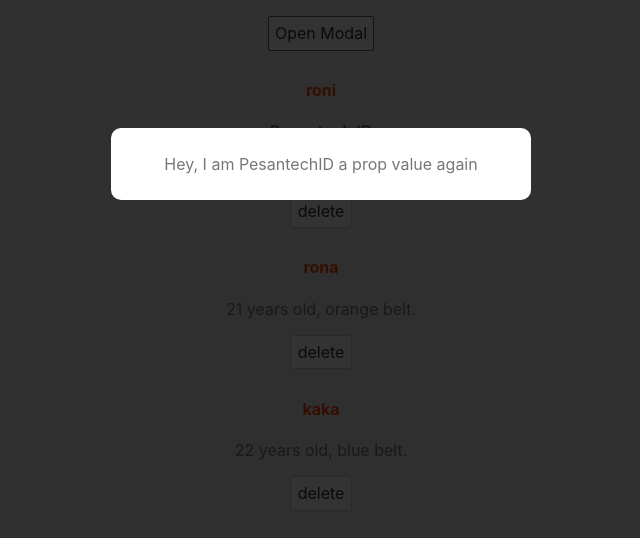
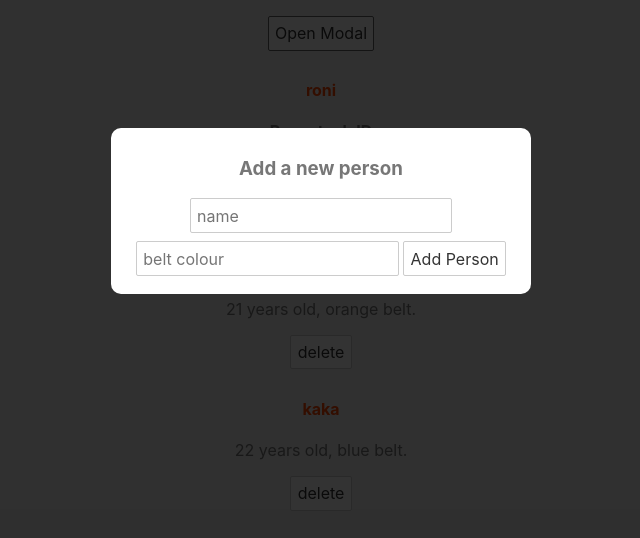
Before and after one commit to ronisky/myproject-svelte, a Svelte app: page / in a window 1280 px wide. Both pictures are taken after a click on the button "Open Modal". Shown: the top 538 px of the page, without its empty margins (319-959 px from the left). Built offline with nearby package versions, Linux system fonts and the light colour scheme.

Commit message:
slots - 14

```diff
--- a/src/App.svelte
+++ b/src/App.svelte
@@ -51,10 +51,21 @@
 {/if} -->
 
 <!-- <Modal message="Hey, I am PesantechID a prop value " isPromo={true} /> -->
-<Modal
+<!-- <Modal
   message="Hey, I am PesantechID a prop value again"
   {showModal}
-  on:click={toggleModal} />
+  on:click={toggleModal} /> -->
+<Modal {showModal} on:click={toggleModal}>
+  <h3>Add a new person</h3>
+  <form action="">
+    <input type="text" placeholder="name" />
+    <input type="text" placeholder="belt colour" />
+    <button>Add Person</button>
+  </form>
+  <!-- <div slot="title">
+    <h3>Add a new person</h3>
+  </div> -->
+</Modal>
 
 <main>
   <button on:click|once={toggleModal}>Open Modal</button>
--- a/src/Modal.svelte
+++ b/src/Modal.svelte
@@ -3,7 +3,7 @@
   // preventDefault - prevent the default action (run e.preventDefault())
   // self - only fires the event if the clicked element is the target
 
-  export let message = "default value";
+  //   export let message = "default value";
   export let showModal = false;
   export let isPromo = false;
 </script>
@@ -32,7 +32,10 @@
 {#if showModal}
   <div class="backdrop" class:promo={isPromo} on:click|self>
     <div class="modal">
-      <p>{message}</p>
+      <!-- <p>{message}</p> -->
+      <!-- <slot name="title" />
+      <p>hey there...</p> -->
+      <slot />
     </div>
   </div>
 {/if}
```
